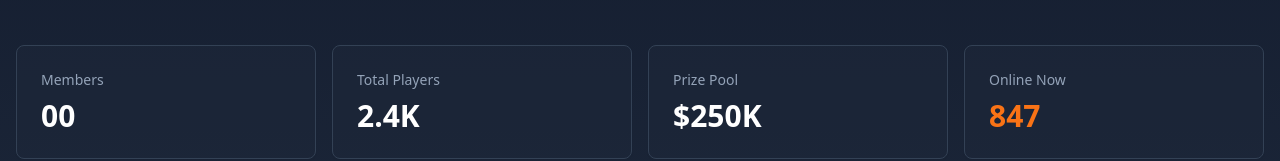
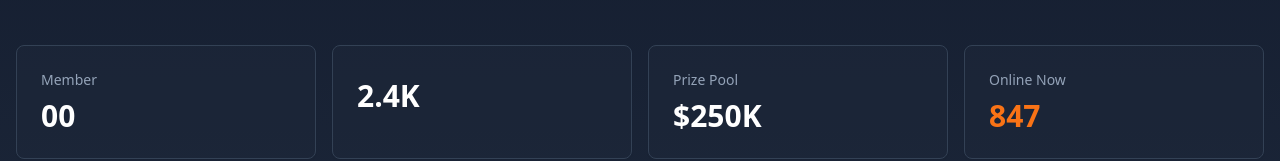
Before and after one commit to Buildify-UG/gaming-tournament-app-f5c11223-187b-45b9-91dc-e3cdfb6de142, a React (Vite) app: page / in a window 1280 px wide. Shown: the part 444-605 px from the top of the page. Built offline with nearby package versions, Linux system fonts and the light colour scheme.

Commit message:
Updated project files manually

```diff
--- a/src/pages/Index.tsx
+++ b/src/pages/Index.tsx
@@ -117,11 +117,11 @@ export default function Index() {
         {/* Stats Grid */}
         <div className="grid grid-cols-4 gap-4 mb-12">
           <Card className="bg-slate-800/50 border-slate-700 p-6">
-            <div className="text-slate-400 text-sm mb-2">Members</div>
+            <div className="text-slate-400 text-sm mb-2">Member</div>
             <div className="text-3xl font-bold text-white">00</div>
           </Card>
           <Card className="bg-slate-800/50 border-slate-700 p-6">
-            <div className="text-slate-400 text-sm mb-2">Total Players</div>
+            <div className="text-slate-400 text-sm mb-2"></div>
             <div className="text-3xl font-bold text-white">2.4K</div>
           </Card>
           <Card className="bg-slate-800/50 border-slate-700 p-6">
```
